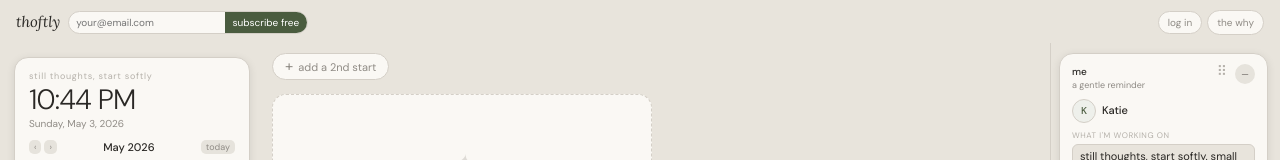
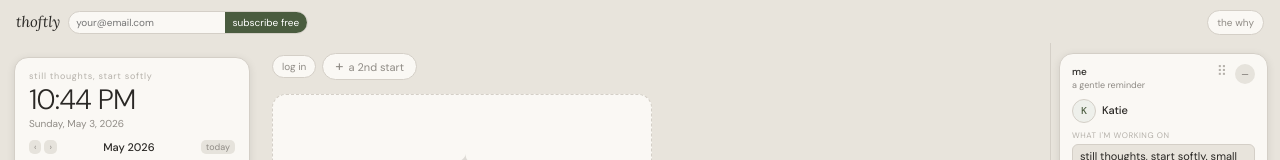
Before and after one commit to stillsoft/Stillsoft, a plain HTML site: page index.html in a window 1280 px wide. Shown: the top 160 px of the page. Drawn offline with nearby package versions, Linux system fonts and the light colour scheme.

Commit message:
move log in button

```diff
--- a/index.html
+++ b/index.html
@@ -476,7 +476,6 @@ body{overflow:hidden;}
     </div>
   </div>
   <div class="topbar-r">
-    <button class="btn-ghost" onclick="openExistingLogin()">log in</button>
     <a class="btn-ghost" href="https://thoftly.ghost.io/the-why/" target="_blank" style="text-decoration:none;">the why</a>
   </div>
 </div>
@@ -554,8 +553,9 @@ body{overflow:hidden;}
 <!-- SCROLLABLE WORKSPACE TRACK -->
 <div class="workspace-track-wrap" id="workspace-wrap">
   <div class="workspace-actions">
+    <button class="btn-ghost" onclick="openExistingLogin()">log in</button>
     <button class="btn-add-col" id="add-col-btn" onclick="handleAddCol()">
-      <span class="plus">+</span> <span id="add-col-label">add a 2nd start</span>
+      <span class="plus">+</span> <span id="add-col-label">a 2nd start</span>
     </button>
   </div>
   <div class="workspace-scroll">
```
